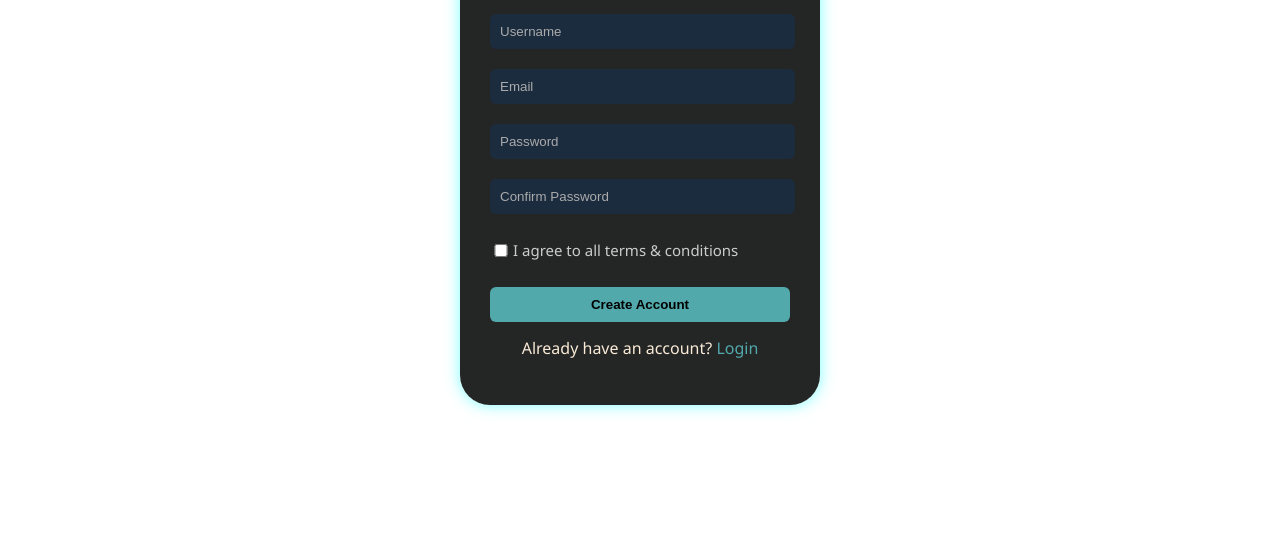
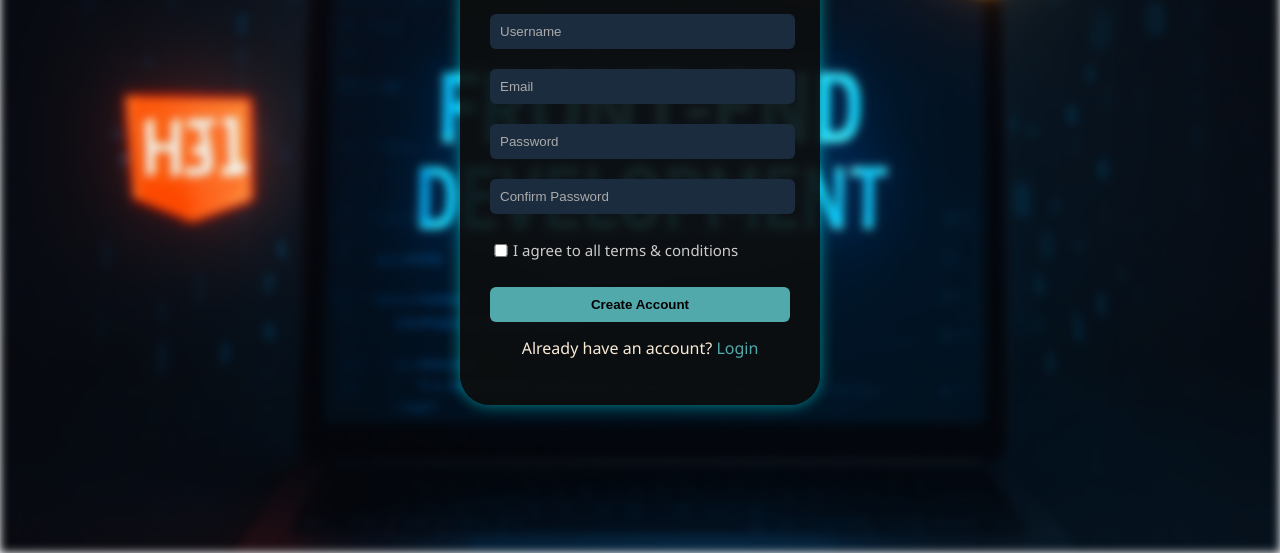
Before and after one commit to Ebrahim188/ProjectLab, a plain HTML site: page Sign-Up.html in a window 1280 px wide. Shown: the part 247-800 px from the top of the page. Drawn offline with Linux system fonts and the light colour scheme.

Commit message:
Sign-Up.css

```diff
--- a/Sign-Up.css
+++ b/Sign-Up.css
@@ -15,7 +15,7 @@ body {
   left: 0;
   width: 100%;
   height: 100%;
-  background: url(picture/login-image.png) no-repeat center center/cover;
+  background: url(login-image.png) no-repeat center center/cover;
   filter: blur(5px);
   z-index: -1;
 }
```
